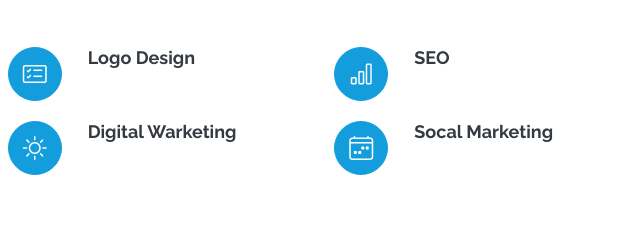
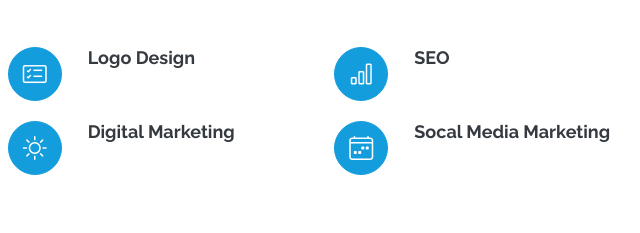
Before and after one commit to KUMARMINTUSAH/portfolio, a plain HTML site: page index.html in a window 1280 px wide. Shown: the part 4967-5200 px from the top of the page, 631-1271 px from the left. Drawn offline with nearby package versions, Linux system fonts and the light colour scheme.

Commit message:
modified title

```diff
--- a/index.html
+++ b/index.html
@@ -5,7 +5,7 @@
   <meta charset="utf-8">
   <meta content="width=device-width, initial-scale=1.0" name="viewport">
 
-  <title>Portfolio Mintu Sah- Index</title>
+  <title>Portfolio Mintu Sah</title>
   <meta content="" name="description">
   <meta content="" name="keywords">
 
@@ -509,18 +509,19 @@
           </div>
           <div class="col-lg-4 col-md-6 icon-box" data-aos="fade-up" data-aos-delay="400">
             <div class="icon"><i class="bi bi-brightness-high"></i></div>
-            <h4 class="title"><a href="">Digital Warketing</a></h4>
+            <h4 class="title"><a href="">Digital Marketing</a></h4>
             <p class="description"></p>
           </div>
           <div class="col-lg-4 col-md-6 icon-box" data-aos="fade-up" data-aos-delay="500">
             <div class="icon"><i class="bi bi-calendar4-week"></i></div>
-            <h4 class="title"><a href="">Socal Marketing</a></h4>
+            <h4 class="title"><a href="">Socal Media Marketing</a></h4>
             <p class="description"></p>
           </div>
         </div>
 
       </div>
-    </section><!-- End Services Section -->
+    </section>
+    <!-- End Services Section -->
 
     <!-- ======= Testimonials Section ======= -->
 
```
